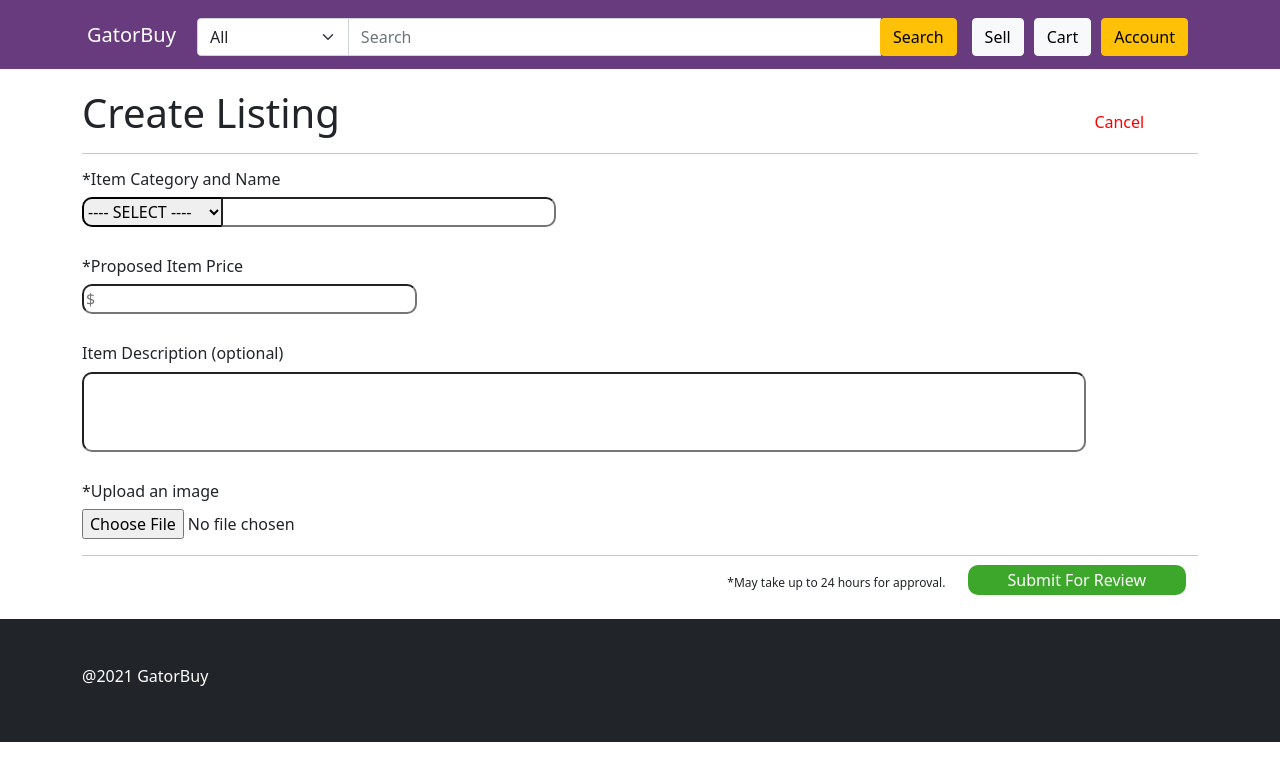
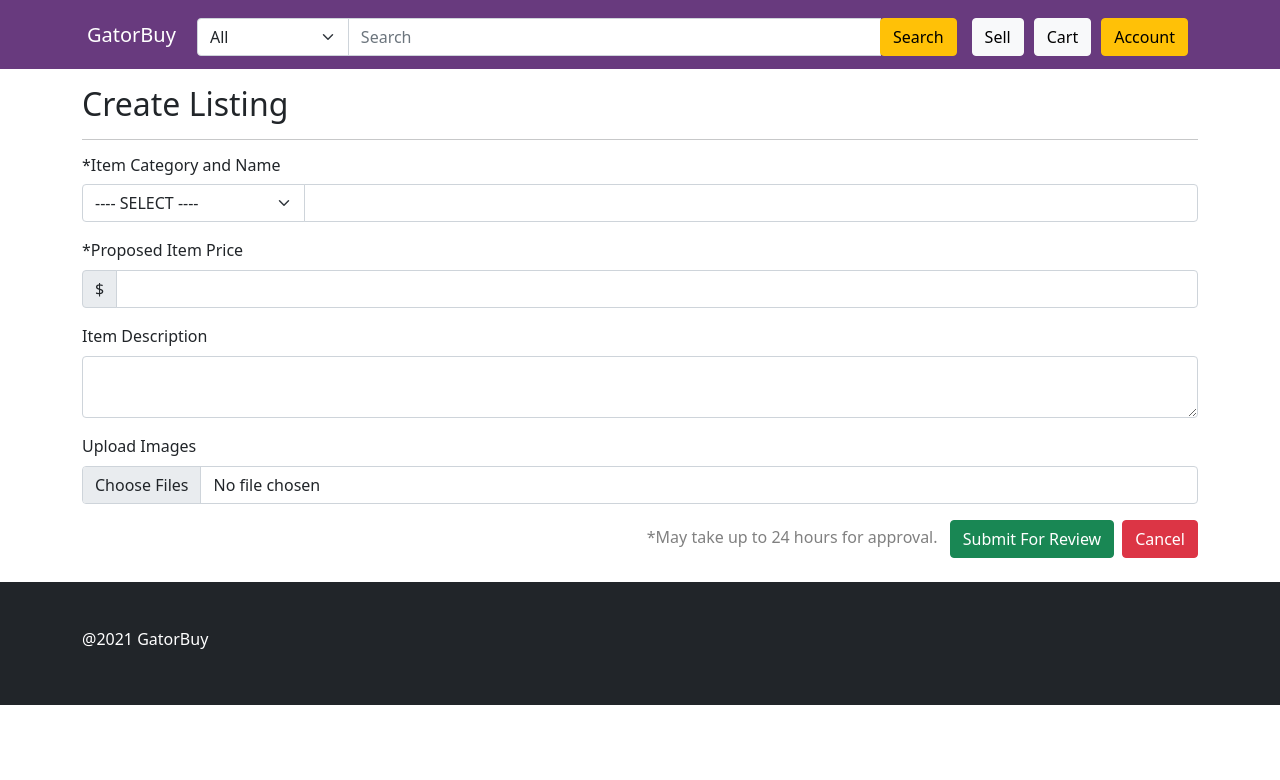
Before and after one commit to ohlesl1e/csc642-team11, a React (Create React App) app in the folder source/: page /listing in a window 1280 px wide. Shown: the top 780 px of the page. Built offline with nearby package versions, Linux system fonts and the light colour scheme.

Commit message:
create listing styling

```diff
--- a/source/src/pages/CreateListing.js
+++ b/source/src/pages/CreateListing.js
@@ -1,25 +1,18 @@
 import React from 'react'
-import { Container } from 'react-bootstrap'
+import { Container, Button, Form, InputGroup, Dropdown } from 'react-bootstrap'
 
 function Listing() {
     return (
         <div>
             <Container>
-                <form className="Form">
-                    <div>
-                        <h1 style={{ marginTop: '20px', marginBottom: '-30px' }}>Create Listing</h1>
-                        <button style={{ backgroundColor: 'transparent', borderColor: 'transparent', color: 'red', marginLeft: '90%', borderRadius: '10px' }}>Cancel</button>
-                    </div>
-
-
-                    <hr></hr>
-
-
-                    <div>
+                <h2 className='mt-3'>Create Listing</h2><hr />
+                <Form>
+                    <Form.Group className='mb-3'>
                         <h6>*Item Category and Name</h6>
-                    </div>
-                    <div>
-                        <select style={{ borderTopLeftRadius: '10px', borderBottomLeftRadius: '10px', height: '30px', borderWidth: '2px', borderColor: 'black', marginRight: '-3px' }}>
+                        <InputGroup>
+                            <Form.Select style={{ maxWidth: '20%' }}
+                                title='Category'
+                            >
                                 <option>---- SELECT ----</option>
                                 <option>All</option>
                                 <option>Textbooks</option>
@@ -27,55 +20,40 @@ function Listing() {
                                 <option>Electronics</option>
                                 <option>School Supplies</option>
                                 <option>Dorm</option>
-                        </select>
-                        <input style={{ borderTopRightRadius: '10px', borderBottomRightRadius: '10px', width: '30%' }}>
-                        </input>
+                            </Form.Select>
+                            <Form.Control />
+                        </InputGroup>
+                    </Form.Group>
+
+
+                    <Form.Group className='mb-3'>
+                        <Form.Label>*Proposed Item Price</Form.Label>
+                        <InputGroup>
+                            <InputGroup.Text>$</InputGroup.Text>
+                            <Form.Control />
+                        </InputGroup>
+                    </Form.Group>
+
+                    <Form.Group className='mb-3'>
+                        <Form.Label>Item Description</Form.Label>
+                        <Form.Control as='textarea' />
+                    </Form.Group>
+
+                    <Form.Group controlId="formFileMultiple" className="mb-3">
+                        <Form.Label>Upload Images</Form.Label>
+                        <Form.Control type='file' multiple />
+                    </Form.Group>
+
+                    <div style={{ textAlign: 'right' }}>
+                        <span style={{ color: 'grey' }} className='me-2'>
+                            *May take up to 24 hours for approval.
+                        </span>{' '}
+                        <Button variant='success' className='me-2'>Submit For Review</Button>
+                        <Button variant='danger'>Cancel</Button>
                     </div>
 
 
-                    <div>
-                        <h6 style={{ marginTop: '30px' }}>*Proposed Item Price</h6>
-                        <input style={{ borderRadius: '10px', width: '30%' }} placeholder='$'>
-                        </input>
-                    </div>
-
-                    <div>
-                        <h6 style={{ marginTop: '30px' }}>Item Description (optional)</h6>
-                        <input style={{ borderRadius: '10px', width: '90%', height: '80px' }}>
-                        </input>
-                    </div>
-
-                    <div>
-                        <h6 style={{ marginTop: '30px' }}>*Upload an image</h6>
-                        <input type='file'>
-                        </input>
-                    </div>
-
-                    <hr></hr>
-
-                    <div>
-                        <Container>
-                            <h6 style={{
-                                marginTop: '20px',
-                                marginBottom: '-25px',
-                                fontSize: '12px',
-                                marginLeft: '58%'
-                            }}>*May take up to 24 hours for approval.</h6>
-
-                            <button style={{
-                                backgroundColor: '#3CA72A',
-                                color: 'white',
-                                marginLeft: '80%',
-                                width: '20%',
-                                textJustify: 'right',
-                                borderRadius: '10px',
-                                borderColor: 'transparent'
-                            }}>Submit For Review</button>
-                        </Container>
-                    </div>
-
-
-                </form>
+                </Form>
 
             </Container>
         </div>
```
Lines whose indentation alone changed are shown as unchanged.
